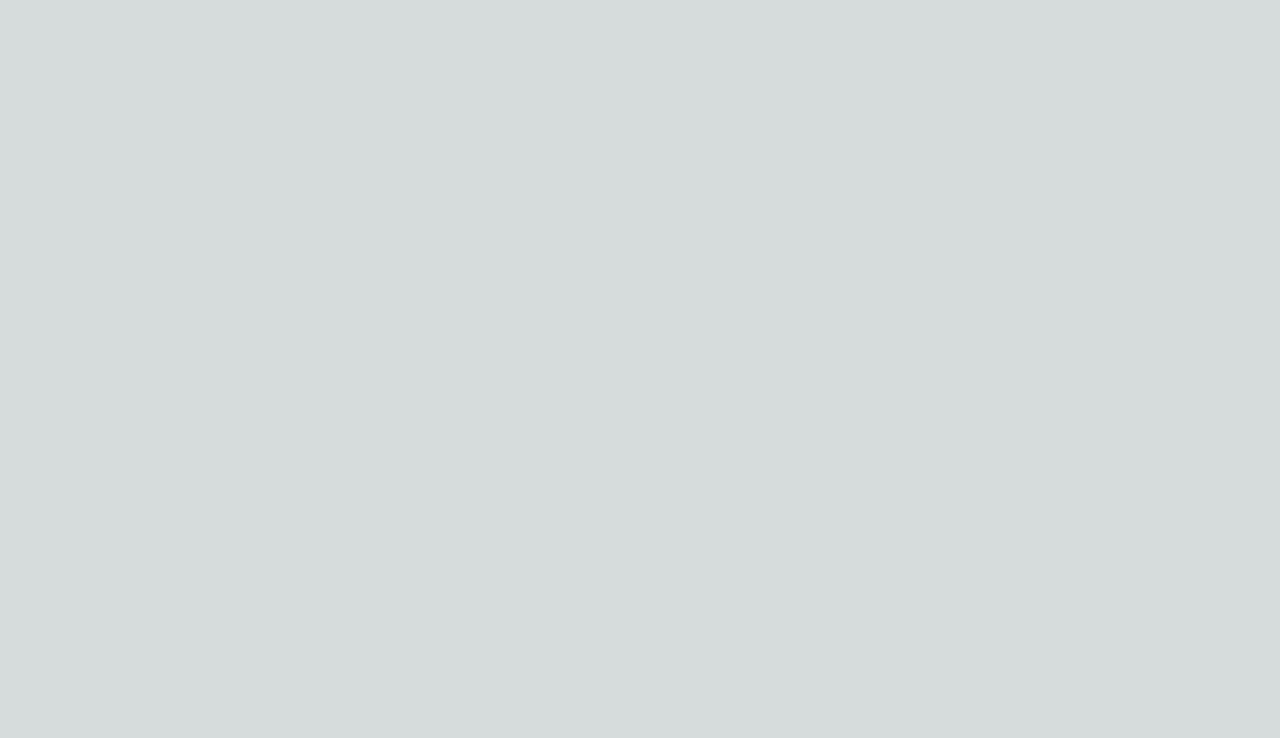
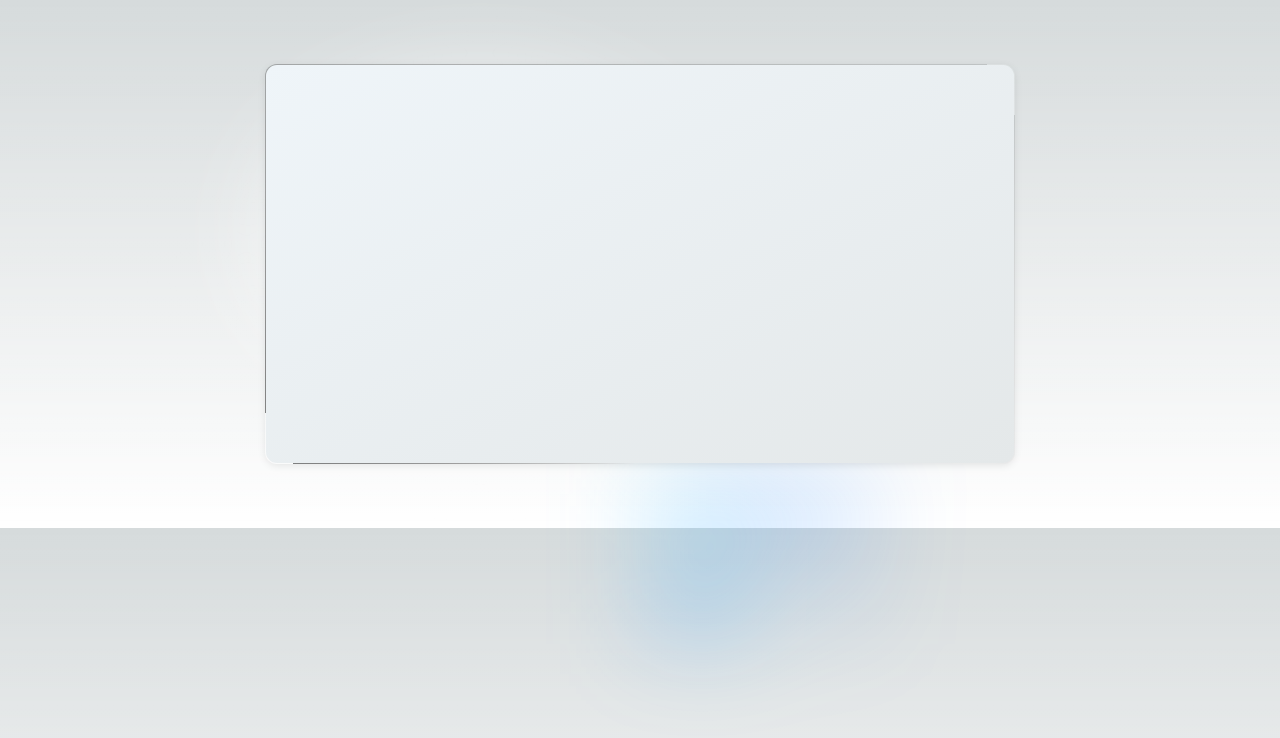
Before and after one commit to alexpaden/sutures-pro, a Next.js app: page /result in a window 1280 px wide. Shown: the top 738 px of the page. Built offline with nearby package versions, Linux system fonts and the light colour scheme.

Commit message:
cleanup result page

```diff
--- a/src/pages/result.tsx
+++ b/src/pages/result.tsx
@@ -7,8 +7,10 @@ const Result = () => {
   const { result } = router.query;
 
   return (
-    <div>
-      <p>{result}</p>
+    <div className={styles.center}>
+      <div className={styles.thirteen}>
+        <span className={styles.result}>{result}</span>
+      </div>
     </div>
   );
 };
--- a/src/styles/Home.module.css
+++ b/src/styles/Home.module.css
@@ -135,10 +135,18 @@
   display: block;
 }
 
+.result {
+  color: white;
+  margin: 1rem;
+  font-size: 1.25rem;
+}
+
 .thirteen {
   display: flex;
   justify-content: center;
   align-items: center;
+  margin: auto;
+  padding: 5px;
   width: 750px;
   height: 400px;
   transform: translateZ(0);
```
